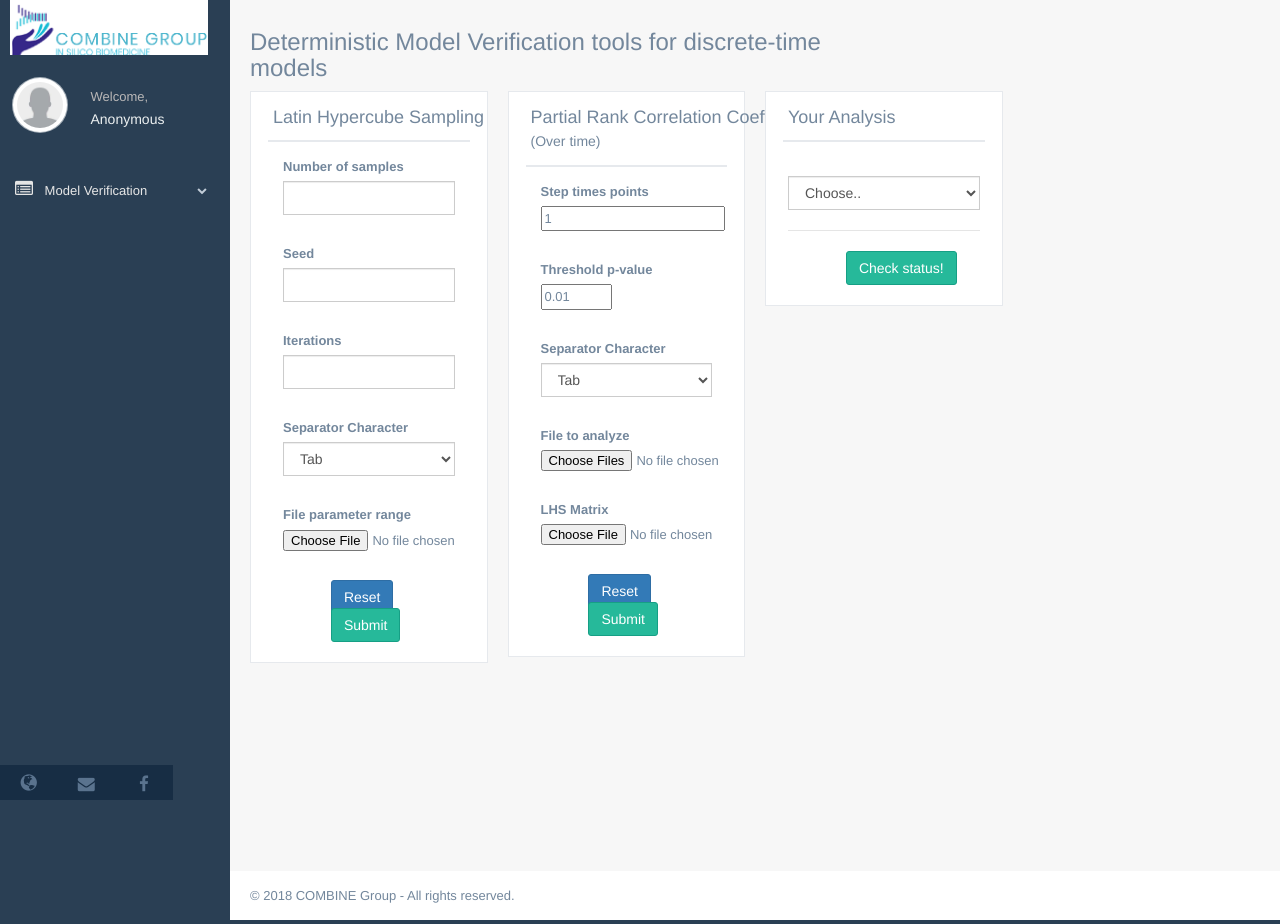
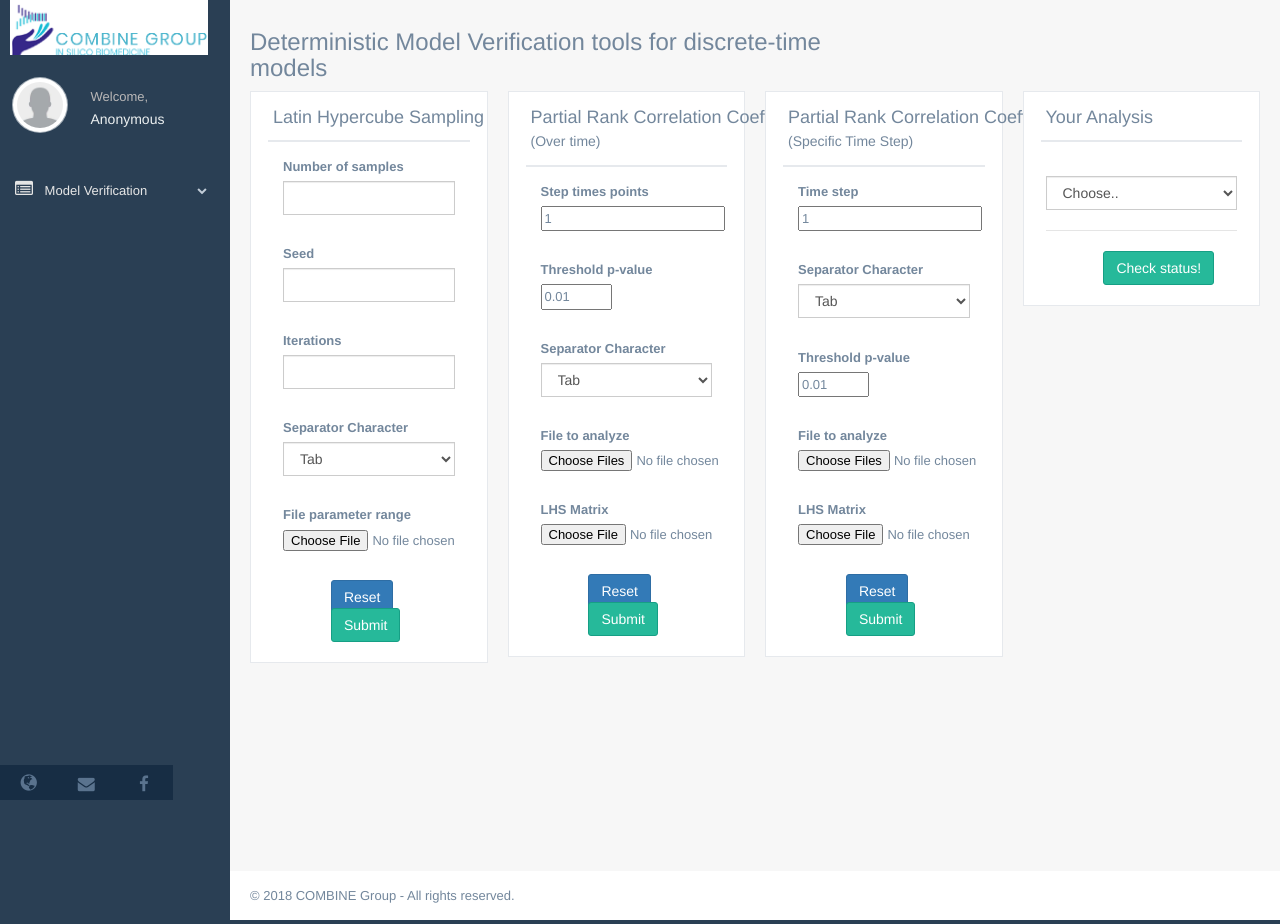
Before and after one commit to COMBINE-Group/docker_verify, a Django app: page /verify_lhs-prcc/ in a window 1280 px wide. Run offline with Django 3.2, Linux system fonts and the light colour scheme; some libraries are stand-ins or nearby versions.

Commit message:
add prcc specific time step, and scatter plot

```diff
--- a/verify/static/js/function_verify_lhs_prcc.js
+++ b/verify/static/js/function_verify_lhs_prcc.js
@@ -4,7 +4,7 @@ import {swalError} from './common_function.js';
 import {download_matrix} from './common_function.js';
 
 $(document).ready(function () {
-    let name_analysis = ['LHS', 'PRCC_overTime']
+    let name_analysis = ['LHS', 'PRCC_overTime', 'PRCC_specific_TS']
     checkYourSimulation(name_analysis);
 
     $("#reload_simulation").click(function () {
@@ -95,7 +95,6 @@ $(document).ready(function () {
         let fileMatrixLhs = $("#file_matrix_lhs")
         let step_time_points = $("#step_times_points").val()
         let threshold_pvalue = $("#threshold_pvalue").val()
-        let type_prcc = $("#type_prcc").is(':checked')
         let char_sep = $('select[name=sep_prcc]').val();
 
         if (fileInputPrcc[0].files.length === 0 && fileMatrixLhs[0].files.length === 0) {
@@ -113,7 +112,6 @@ $(document).ready(function () {
             data.append("csrfmiddlewaretoken", csrf_token)
             data.append("name_analysis", name_analysis[1])
             data.append("step_time_points", step_time_points)
-            data.append("type_prcc", type_prcc)
             data.append("sep", char_sep)
             data.append("threshold_pvalue", threshold_pvalue)
 
@@ -145,6 +143,84 @@ $(document).ready(function () {
 
                             swal({
                                 title: '<i>' + result.mess + '</i>',
+                                type: result.type,
+                                html: html,
+                                showCloseButton: true,
+                                showCancelButton: false,
+                                showConfirmButton: true,
+                                allowOutsideClick: false,
+                                allowEscapeKey: true
+                            }).then(result => {
+                                if (result.value) {
+                                    checkYourSimulation(name_analysis)
+                                }
+                            })
+                        }
+                    });
+                }
+            })
+        }
+    });
+
+    $("#submit_prcc_analysis_specific_ts").click(function () {
+        //hide div to show the plots
+        $('.divPlot').attr('style', 'visibility: hidden;');
+        $('.divPrintPlot').attr('style', 'visibility: hidden;');
+
+        let timeStep = $("#time_step").val()
+        let threshold_pvalue = $("#threshold_pvalue_specific_ts").val()
+        let char_sep = $('select[name=sep_prcc_specific_ts]').val();
+        let fileInput = $("#file_input_specific_ts")
+        let fileMatrixLhs = $("#file_matrix_lhs_specific_ts")
+
+        if (fileInput[0].files.length === 0 && fileMatrixLhs[0].files.length === 0) {
+            swalError("No files selected")
+        } else {
+            let data = new FormData();
+            $.each(fileInput[0].files, function (i, file) {
+                data.append("file_input", file);
+            });
+
+            $.each(fileMatrixLhs[0].files, function (i, file) {
+                data.append("file_matrix_lhs", file);
+            });
+
+            data.append("csrfmiddlewaretoken", csrf_token)
+            data.append("name_analysis", name_analysis[2])
+            data.append("timeStep", timeStep)
+            data.append("pvalue", threshold_pvalue)
+            data.append("sep", char_sep)
+
+            swal({
+                title: 'Running',
+                allowEscapeKey: false,
+                allowOutsideClick: false,
+                showCloseButton: false,
+                showConfirmButton: true,
+                timer: 0,
+                onOpen: () => {
+                    swal.showLoading();
+
+                    $.ajax({
+                        type: 'POST',
+                        url: url_run_prcc_analysis_specific_ts,
+                        data: data,
+                        processData: false,
+                        contentType: false,
+                        dataType: 'JSON',
+                        async: false,
+                        cache: false,
+                        success: function (result) {
+                            let html = ''
+                            if (result.status === 1) {
+                                html = '<a target="_blank" href="' + result.link_plot + ' ">Download PDF plot</a><br/>'
+                            }
+                            else{
+                                html = result.mess
+                            }
+
+                            swal({
+                                title: '<i>' + result.title + '</i>',
                                 type: result.type,
                                 html: html,
                                 showCloseButton: true,
--- a/verify/templates/verify/verify_lhs_prcc_gen.html
+++ b/verify/templates/verify/verify_lhs_prcc_gen.html
@@ -175,6 +175,85 @@
                 <div class="col-md-3 col-xs-12">
                     <div class="x_panel">
                         <div class="x_title">
+                            <h2>Partial Rank Correlation Coefficients</h2><br/>
+                            <h5>(Specific Time Step)</h5>
+                            <div class="clearfix"></div>
+                        </div>
+
+                        <div class="x_content">
+                            <form action="#" method="POST" name="form_virtual" id="fileUploadForm"
+                                  class="form-horizontal form-label-left input_mask" enctype="multipart/form-data">
+                                <div class="form-group">
+                                    <div class="col-md-12 col-sm-12 col-xs-12">
+                                        <label for="step_times_points">Time step</label>
+                                    </div>
+                                    <div class="col-md-9 col-sm-9 col-xs-12">
+                                        <input type="number" id="time_step" name="time_step" min="0" value="1">
+                                    </div>
+                                </div>
+                                <br/>
+                                <div class="form-group">
+                                    <div class="col-md-12 col-sm-12 col-xs-12">
+                                        <label>Separator Character </label>
+                                    </div>
+                                    <div class="col-md-12 col-sm-12 col-xs-12">
+                                        <select name="sep_prcc_specific_ts" class="form-control" required>
+                                            <option value="tab">Tab</option>
+                                            <option value="comma">Comma</option>
+                                            <option value="semicol">Semicolon</option>
+                                            <option value="space">Space</option>
+                                        </select>
+                                    </div>
+                                </div>
+                                <br/>
+                                <div class="form-group">
+                                    <div class="col-md-12 col-sm-12 col-xs-12">
+                                        <label for="threshold_pvalue_specific_ts">Threshold p-value</label>
+                                    </div>
+                                    <div class="col-md-9 col-sm-9 col-xs-12">
+                                        <input type="number" id="threshold_pvalue_specific_ts"
+                                               name="threshold_pvalue_specific_ts" min="0.01"
+                                               value="0.01" max="1.0" step="0.01">
+                                    </div>
+                                </div>
+                                <br/>
+                                <div class="form-group">
+                                    <div class="col-md-12 col-sm-12 col-xs-12">
+                                        <label for="files_input">File to analyze</label>
+                                    </div>
+                                    <div class="col-md-9 col-sm-9 col-xs-12">
+                                        <input type="file" id="file_input_specific_ts" name="file_input_specific_ts"
+                                               required="required" multiple>
+                                    </div>
+                                </div>
+                                <br/>
+                                <div class="form-group">
+                                    <div class="col-md-12 col-sm-12 col-xs-12">
+                                        <label for="files_input">LHS Matrix</label>
+                                    </div>
+                                    <div class="col-md-9 col-sm-9 col-xs-12">
+                                        <input type="file" id="file_matrix_lhs_specific_ts"
+                                               name="file_matrix_lhs_specific_ts"
+                                               required="required">
+                                    </div>
+                                </div>
+                                <br/>
+                                <div class="form-group">
+                                    <div class="col-md-9 col-sm-9 col-xs-12 col-md-offset-3">
+                                        <button class="btn btn-primary" type="reset">Reset</button>
+                                        <input type="button" id="submit_prcc_analysis_specific_ts"
+                                               class="btn btn-success"
+                                               value="Submit"/>
+                                    </div>
+                                </div>
+                            </form>
+                        </div>
+                    </div>
+                </div>
+
+                <div class="col-md-3 col-xs-12">
+                    <div class="x_panel">
+                        <div class="x_title">
                             <h2>Your Analysis</h2>
                             <div class="clearfix"></div>
                         </div>
@@ -257,6 +336,7 @@
         var url_check_simulations = "{% url 'check-simulations-verify' %}";
         var url_run_lhs_analysis = "{% url 'run_lhs' %}";
         var url_run_prcc_analysis = "{% url 'run_prcc' %}";
+        var url_run_prcc_analysis_specific_ts = "{% url 'url_run_prcc_analysis_specific_ts' %}";
         var url_read_info = "{% url 'read-info-simulation-verify' %}";
         var csrf_token = "{{ csrf_token }}"
     </script>
--- a/verify/urls.py
+++ b/verify/urls.py
@@ -14,5 +14,6 @@ urlpatterns = [
     path('verify_lhs-prcc/', views.verify_lhs_prcc, name='verify_lhs_prcc'),
     path('runLHS/', views.lhs_analysis, name='run_lhs'),
     path('runPRCC/', views.prcc_analysis, name='run_prcc'),
+    path('runPRCCts/', views.prcc_analysis_specific_ts, name='url_run_prcc_analysis_specific_ts'),
 
 ]
--- a/verify/views.py
+++ b/verify/views.py
@@ -2,7 +2,7 @@ from django.conf import settings
 from django.shortcuts import render
 from utilities.tools import check_status_simulation, check_content_type, create_simulation_folder, \
     get_plot_trends_convergence_corr, save_files, existence_and_unique_analysis, run_smoothness_analysis, \
-    run_sobol_analysis, run_lhs_analysis, run_prcc_analysis, get_sep, get_media_link
+    run_sobol_analysis, run_lhs_analysis, run_prcc_analysis, get_sep, get_media_link, run_prcc_specific_ts
 from django.http import JsonResponse
 import shutil
 import os
@@ -276,3 +276,36 @@ def prcc_analysis(request):
         else:
             return JsonResponse(
                 {'status': 0, 'type': 'error', 'title': 'Error!', 'mess': 'You have choosed more than 1 files'})
+
+
+def prcc_analysis_specific_ts(request):
+    if request.method == 'POST':
+        if len(request.FILES.getlist('file_input')) == 1 and len(request.FILES.getlist('file_matrix_lhs')) == 1:
+            if check_content_type(request.FILES.getlist('file_input'), 'text/csv,application/octet-stream') and \
+                    check_content_type(request.FILES.getlist('file_matrix_lhs'), 'text/csv,application/octet-stream'):
+
+                path_sim = create_simulation_folder(settings.MEDIA_DIR_VERIFY, 'Anonymous',
+                                                    request.POST['name_analysis'])
+                sep = get_sep(request.POST['sep'])
+                matrix_from_output = save_files(request.FILES.getlist('file_input'), path_sim)
+                matrix_lhs = save_files(request.FILES.getlist('file_matrix_lhs'), path_sim)
+
+                lhs_matrix = pd.read_csv(matrix_lhs[0], sep=sep)
+                matrix_output = pd.read_csv(matrix_from_output[0], sep=sep)
+                plot_file, status = run_prcc_specific_ts(lhs_matrix, matrix_output, path_sim, request)
+
+                # if status is True, than the PDF is not empty
+                if status:
+                    link_plot = get_media_link(plot_file, request.scheme, request.get_host())
+
+                    return JsonResponse({'status': 1, 'type': 'success', 'title': '<u>Completed</u>',
+                                         'mess': '', 'link_plot': link_plot})
+                else:
+                    return JsonResponse({'status': 0, 'type': 'error', 'title': 'PDF file is empty!',
+                                         'mess': 'No scatter plots was generated'})
+            else:
+                return JsonResponse(
+                    {'status': 0, 'type': 'error', 'title': 'Error!', 'mess': 'There was a problem during execution!'})
+        else:
+            return JsonResponse(
+                {'status': 0, 'type': 'error', 'title': 'Error!', 'mess': 'You have choosed more than 1 files'})
```
Also changed, not shown: utilities/tools.py (+42 -0 lines).
